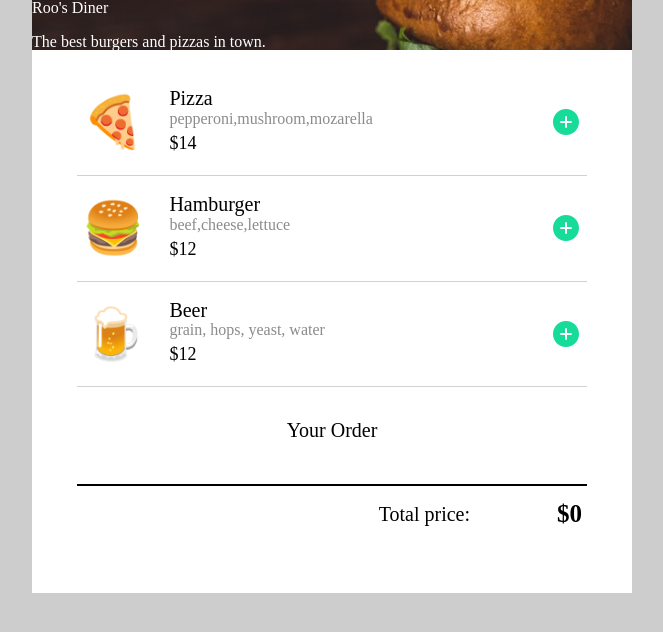
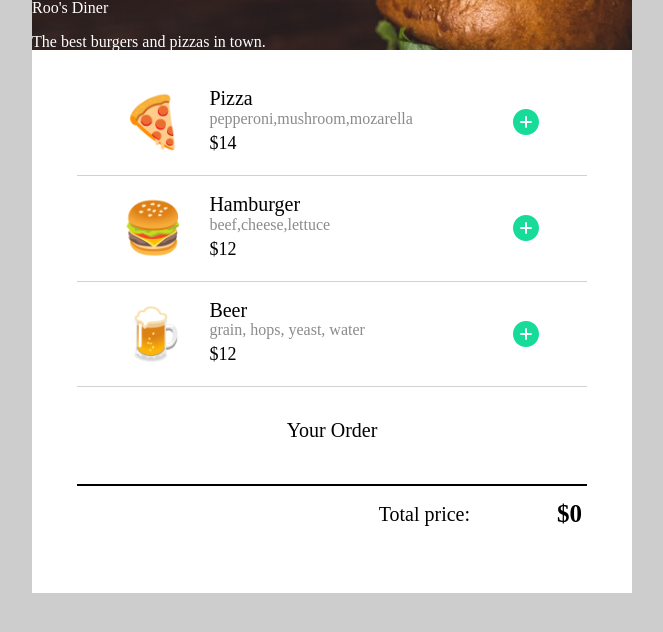
Before and after one commit to rmccrudden/ordering-app, a website built with Vite: page index.html in a window 1280 px wide. Shown: the whole page, without its empty margins (308-971 px from the left). Built offline with nearby package versions, Linux system fonts and the light colour scheme; a web font is replaced by a local one.

Commit message:
menu-item css

```diff
--- a/index.css
+++ b/index.css
@@ -44,7 +44,7 @@ header {
     display: flex;
     align-items: center;
     justify-content: space-around;
-    margin: 20px 50px;
+    margin: 20px 90px;
 }
 
 .menu-item-icon {
```
